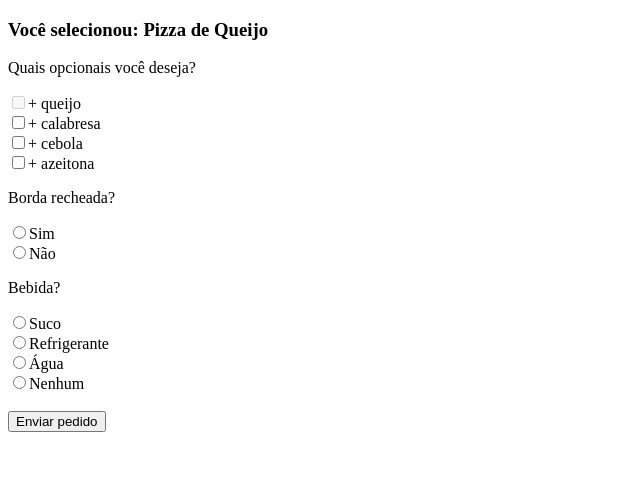
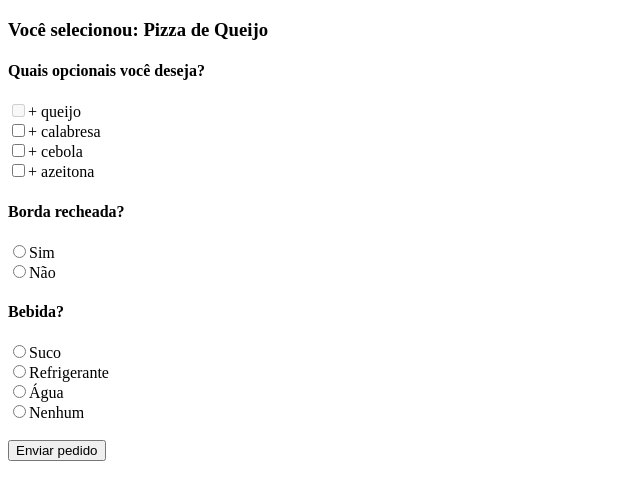
Before and after one commit to adrielCarmo/dioHTML, a plain HTML site: page forms/checkbox.html in a window 1280 px wide. Shown: the whole page, without its empty margins (0-640 px from the left). Drawn offline with Linux system fonts and the light colour scheme.

Commit message:
Trabalhando com Formulários em HTML

```diff
--- a/forms/checkbox.html
+++ b/forms/checkbox.html
@@ -10,15 +10,15 @@
 <body>
     <form method="get">
         <h3>Você selecionou: Pizza de Queijo</h3>
-        <p>Quais opcionais você deseja?</p>
+        <h4>Quais opcionais você deseja?</h4>
         <input type="checkbox" disabled ="opcional[]" value="queijo"/><label>+ queijo</label><br>
         <input type="checkbox" name="opcional[]" value="calabresa"/><label>+ calabresa</label><br>
         <input type="checkbox" name="opcional[]" value="cebola"/><label>+ cebola</label><br>
         <input type="checkbox" name="opcional[]" value="azeitona"/><label>+ azeitona</label><br>
-        <p>Borda recheada?</p>
+        <h4>Borda recheada?</h4>
         <input type="radio" name="borda" value="sim" /><label>Sim</label><br>
         <input type="radio" name="borda" value="nao" /><label>Não</label><br>
-        <p>Bebida?</p>
+        <h4>Bebida?</h4>
         <input type="radio" name="bebida" value="suco" /><label>Suco</label><br>
         <input type="radio" name="bebida" value="refrigerante" /><label>Refrigerante</label><br>
         <input type="radio" name="bebida" value="agua" /><label>Água</label><br>
```
